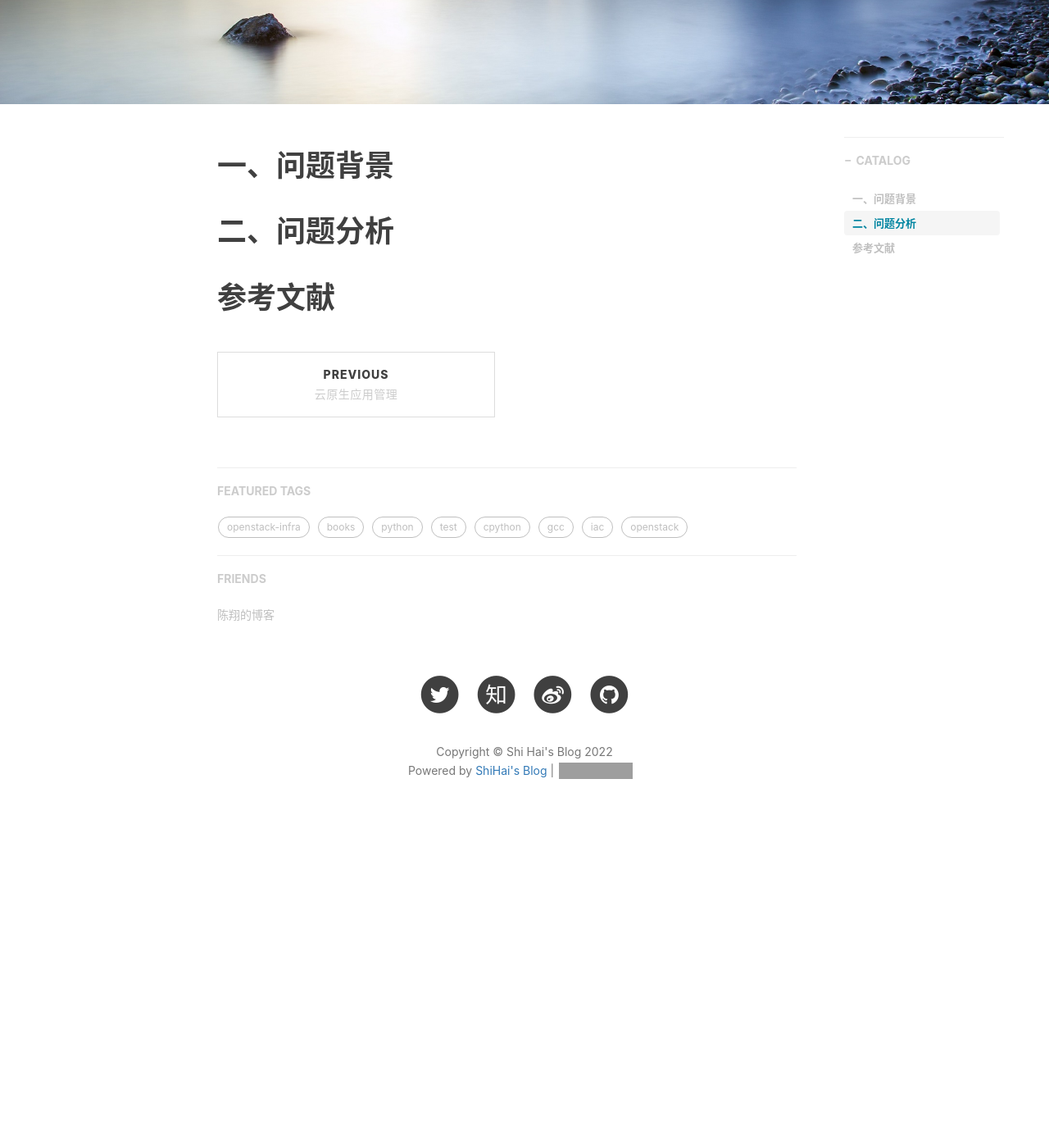
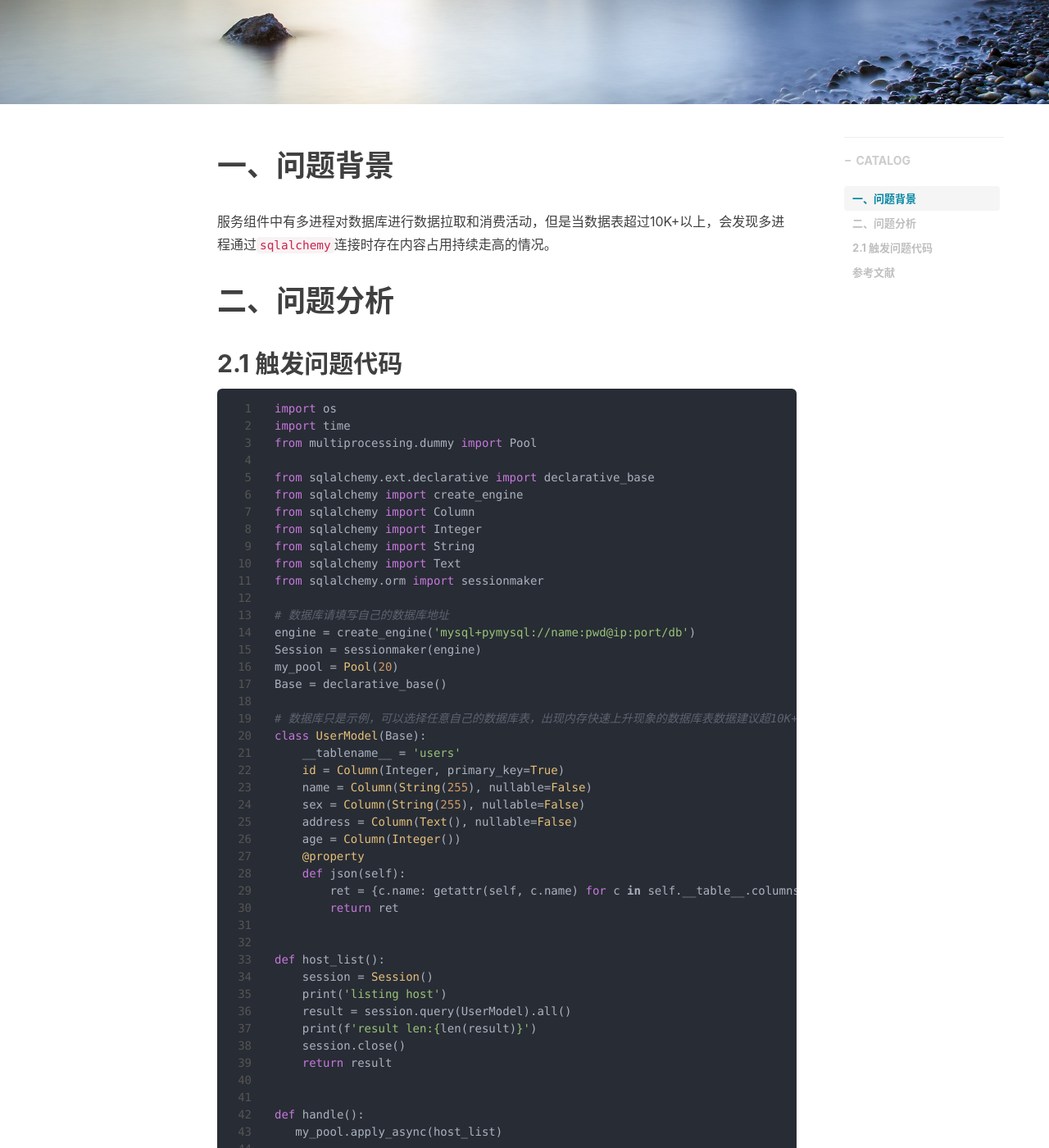
Before and after one commit to shihai1991/shihai1991.github.io, a Jekyll site: the page built from _posts/2022-09-20-multiprocessing-sqlalchemy.md, in a window 1280 px wide and 1400 px high, scrolled down 390 px. Shown: the whole window at 82% size. Built offline with Jekyll 4.4.1, drawn with Linux system fonts in a browser that asks for light colours; nearby versions of some CDN libraries; comment, search, counter and statistics services are not loaded; before the commit the page ends 1434 px from its top, so only the background shows below that; some of the changed text lies outside the part shown; grey boxes are pictures that could not be loaded.

Commit message:
Update 2022-09-20-multiprocessing-sqlalchemy.md

````diff
--- a/_posts/2022-09-20-multiprocessing-sqlalchemy.md
+++ b/_posts/2022-09-20-multiprocessing-sqlalchemy.md
@@ -9,6 +9,62 @@ tags:
 time: '2022.09.18 09:07:00'
 ---
 # 一、问题背景
+服务组件中有多进程对数据库进行数据拉取和消费活动，但是当数据表超过10K+以上，会发现多进程通过`sqlalchemy`连接时存在内容占用持续走高的情况。
 
 # 二、问题分析
+## 2.1 触发问题代码
+```python
+import os
+import time
+from multiprocessing.dummy import Pool
+
+from sqlalchemy.ext.declarative import declarative_base
+from sqlalchemy import create_engine
+from sqlalchemy import Column
+from sqlalchemy import Integer
+from sqlalchemy import String
+from sqlalchemy import Text
+from sqlalchemy.orm import sessionmaker
+
+# 数据库请填写自己的数据库地址
+engine = create_engine('mysql+pymysql://name:pwd@ip:port/db')
+Session = sessionmaker(engine)
+my_pool = Pool(20)
+Base = declarative_base()
+
+# 数据库只是示例，可以选择任意自己的数据库表，出现内存快速上升现象的数据库表数据建议超10K+
+class UserModel(Base):
+    __tablename__ = 'users'
+    id = Column(Integer, primary_key=True)
+    name = Column(String(255), nullable=False)
+    sex = Column(String(255), nullable=False)
+    address = Column(Text(), nullable=False)
+    age = Column(Integer())
+    @property
+    def json(self):
+        ret = {c.name: getattr(self, c.name) for c in self.__table__.columns}
+        return ret
+
+
+def host_list():
+    session = Session()
+    print('listing host')
+    result = session.query(UserModel).all()
+    print(f'result len:{len(result)}')
+    session.close()
+    return result
+
+
+def handle():
+   my_pool.apply_async(host_list)
+
+
+for _ in range(10):
+    handle()
+
+
+while True:
+    time.sleep(1)
+```
+
 # 参考文献
````
